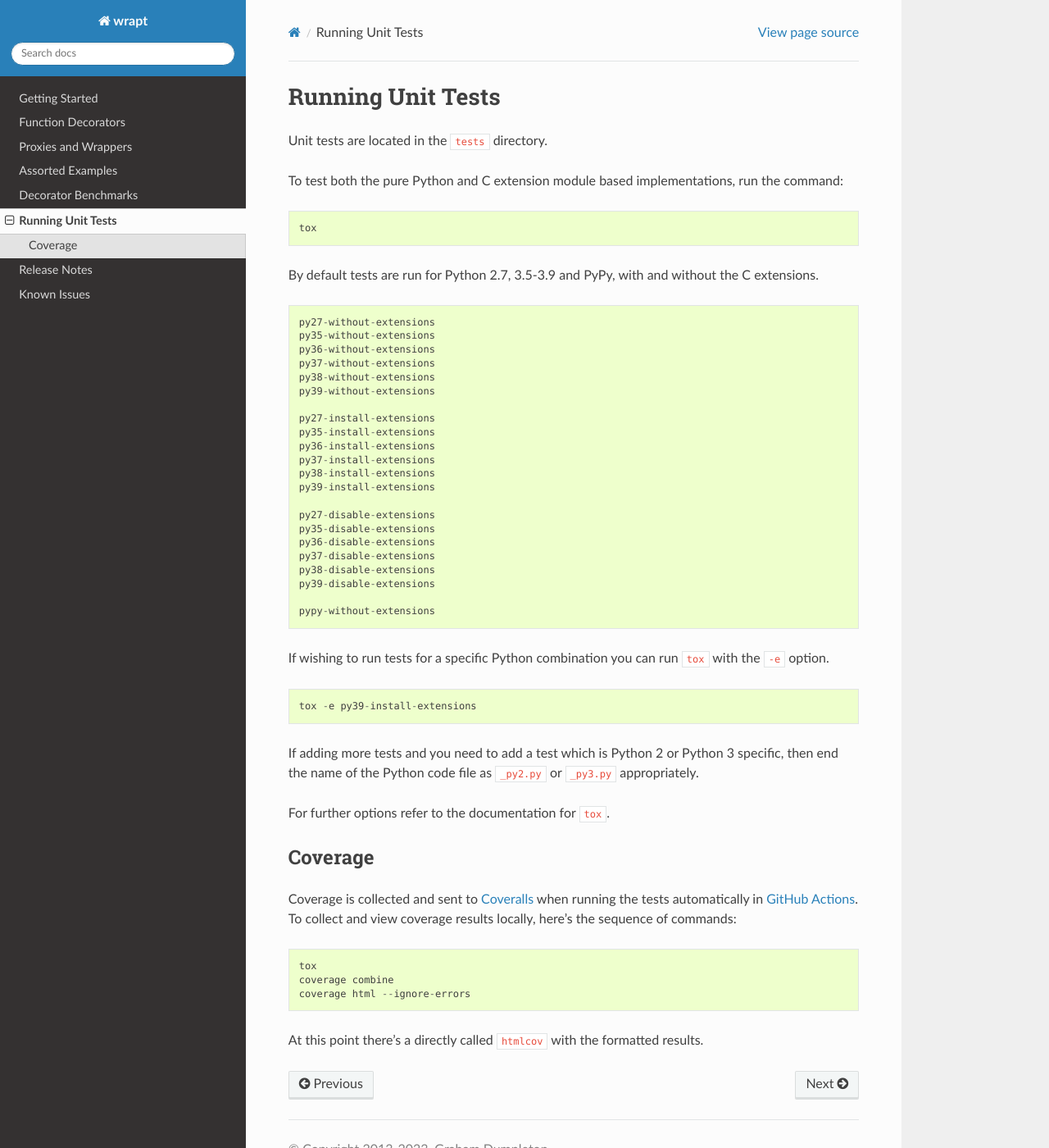
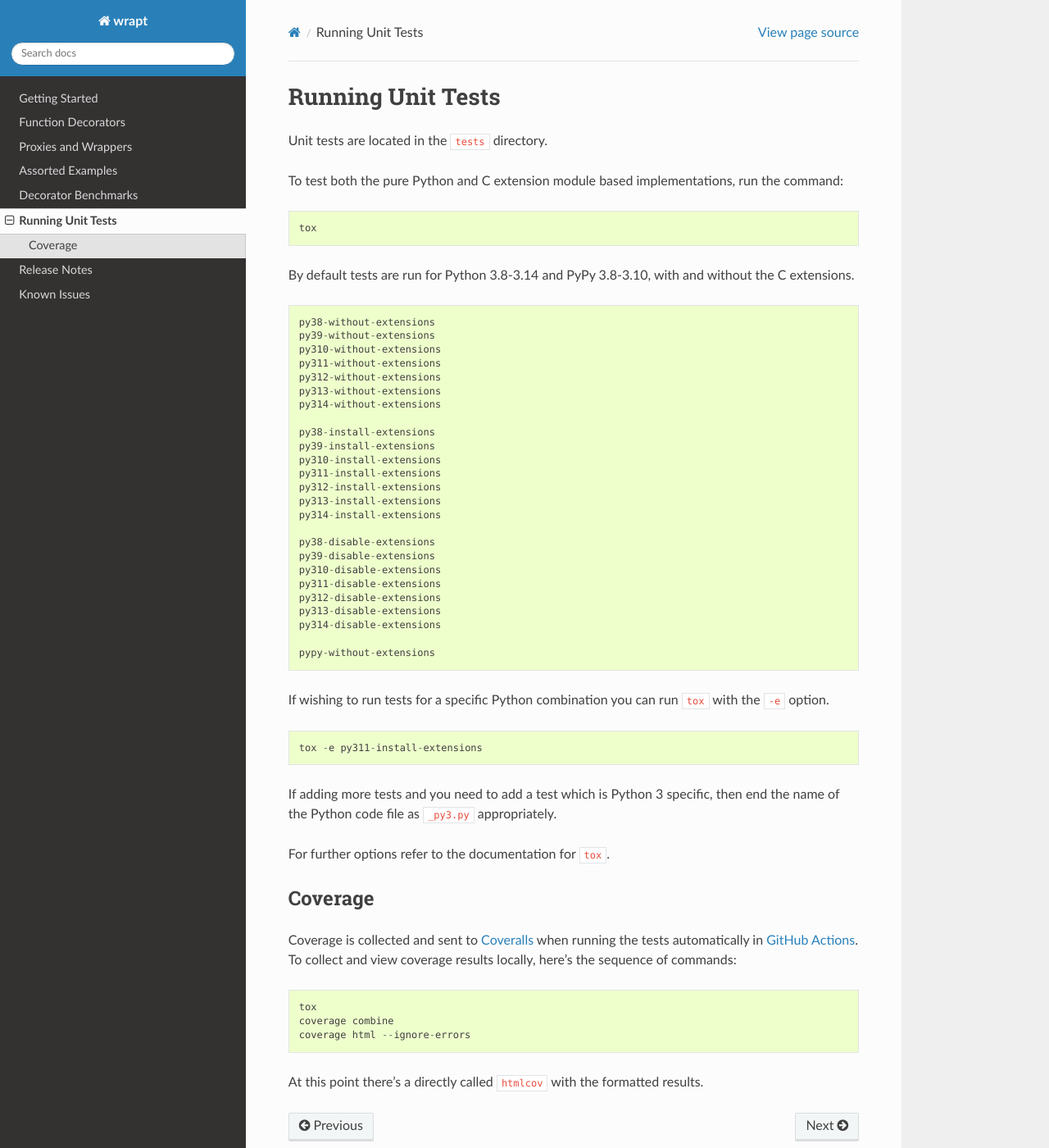
Before and after one commit to GrahamDumpleton/wrapt, a Sphinx documentation site: the page built from docs/testing.rst, in a window 1280 px wide and 1400 px high. Shown: the whole window at 82% size. Built offline with Sphinx 7.4.7 and the Read the Docs theme 3.1.0, drawn with Linux system fonts in a browser that asks for light colours.

Commit message:
Updated docs notes about testing.

```diff
--- a/docs/testing.rst
+++ b/docs/testing.rst
@@ -10,31 +10,34 @@ run the command:
 
     tox
 
-By default tests are run for Python 2.7, 3.5-3.9 and PyPy, with and
+By default tests are run for Python 3.8-3.14 and PyPy 3.8-3.10, with and
 without the C extensions.
 
 ::
 
-    py27-without-extensions
-    py35-without-extensions
-    py36-without-extensions
-    py37-without-extensions
     py38-without-extensions
     py39-without-extensions
+    py310-without-extensions
+    py311-without-extensions
+    py312-without-extensions
+    py313-without-extensions
+    py314-without-extensions
 
-    py27-install-extensions
-    py35-install-extensions
-    py36-install-extensions
-    py37-install-extensions
     py38-install-extensions
     py39-install-extensions
+    py310-install-extensions
+    py311-install-extensions
+    py312-install-extensions
+    py313-install-extensions
+    py314-install-extensions
 
-    py27-disable-extensions
-    py35-disable-extensions
-    py36-disable-extensions
-    py37-disable-extensions
     py38-disable-extensions
     py39-disable-extensions
+    py310-disable-extensions
+    py311-disable-extensions
+    py312-disable-extensions
+    py313-disable-extensions
+    py314-disable-extensions
 
     pypy-without-extensions
 
@@ -43,11 +46,10 @@ If wishing to run tests for a specific Python combination you can run
 
 ::
 
-    tox -e py39-install-extensions
+    tox -e py311-install-extensions
 
-If adding more tests and you need to add a test which is Python 2 or
-Python 3 specific, then end the name of the Python code file as
-``_py2.py`` or ``_py3.py`` appropriately.
+If adding more tests and you need to add a test which is Python 3 specific,
+then end the name of the Python code file as ``_py3.py`` appropriately.
 
 For further options refer to the documentation for ``tox``.
 
```
